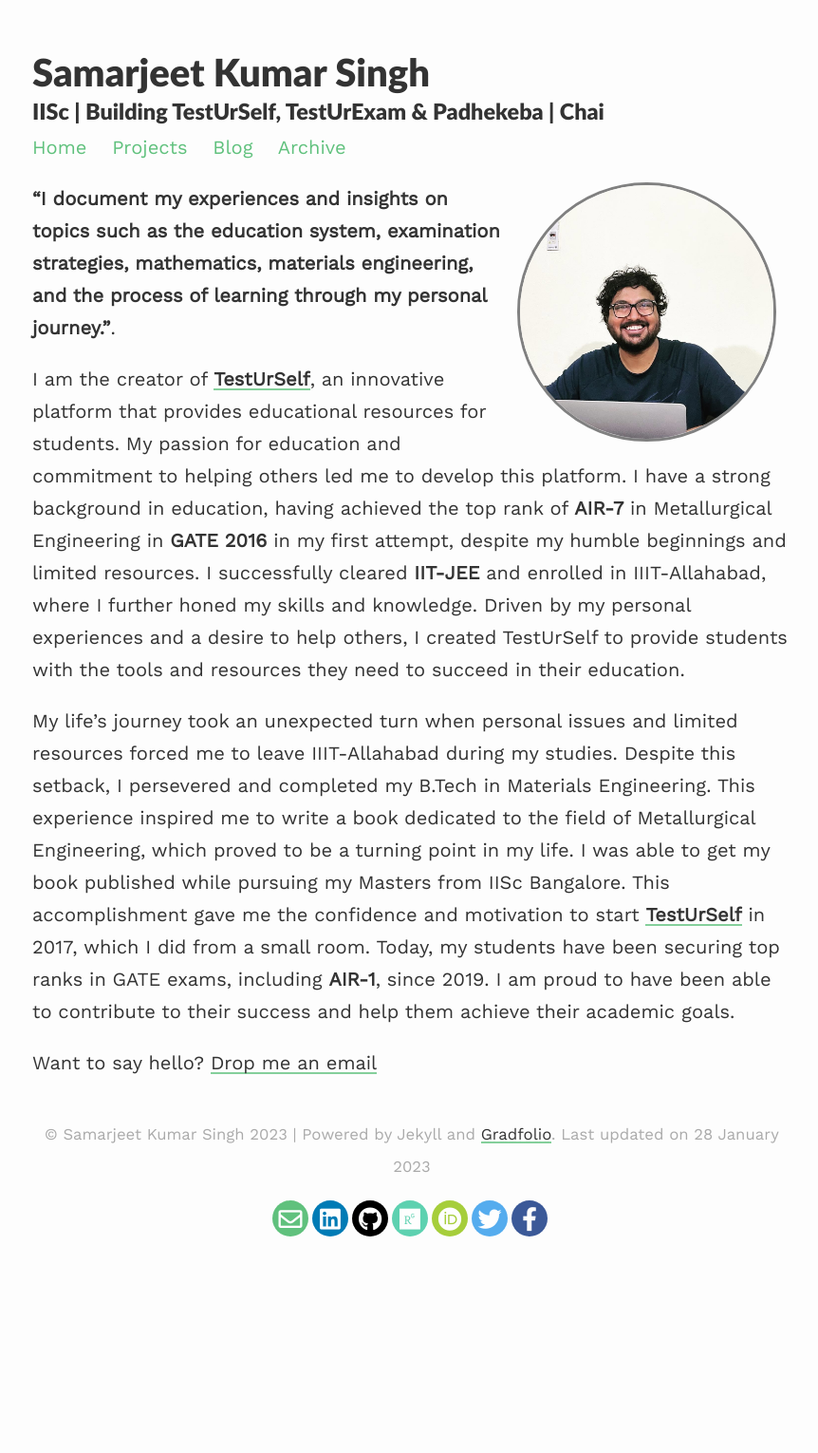
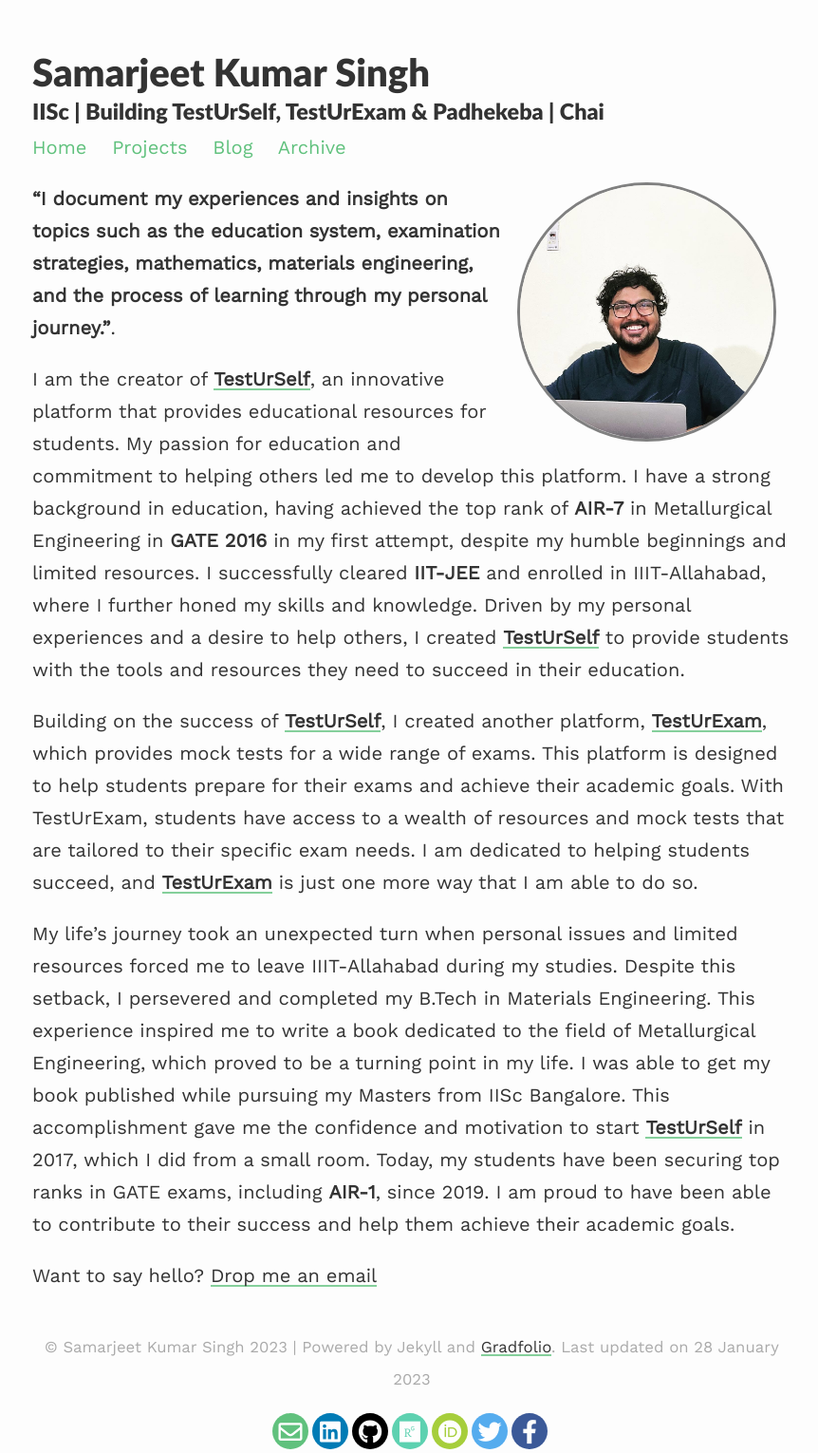
Before and after one commit to Samarjeetkumarsingh/website, a Jekyll site: the page built from index.md, in a window 1280 px wide. Shown: the whole page at 95% size, without its empty margins (206-1068 px from the left). Built offline with Jekyll 4.4.1, drawn with Linux system fonts in a browser that asks for light colours; nearby versions of some CDN libraries; before the commit the page ends 1306 px from its top, so only the background shows below that.

Commit message:
Update index.md

```diff
--- a/index.md
+++ b/index.md
@@ -9,7 +9,9 @@
 
 **"I document my experiences and insights on topics such as the education system, examination strategies, mathematics, materials engineering, and the process of learning through my personal journey."**.
 
-I am the creator of [**TestUrSelf**](https://www.testurself.in){:target="_blank"}, an innovative platform that provides educational resources for students. My passion for education and commitment to helping others led me to develop this platform. I have a strong background in education, having achieved the top rank of **AIR-7** in Metallurgical Engineering in **GATE 2016** in my first attempt, despite my humble beginnings and limited resources. I successfully cleared **IIT-JEE** and enrolled in IIIT-Allahabad, where I further honed my skills and knowledge. Driven by my personal experiences and a desire to help others, I created TestUrSelf to provide students with the tools and resources they need to succeed in their education.
+I am the creator of [**TestUrSelf**](https://www.testurself.in){:target="_blank"}, an innovative platform that provides educational resources for students. My passion for education and commitment to helping others led me to develop this platform. I have a strong background in education, having achieved the top rank of **AIR-7** in Metallurgical Engineering in **GATE 2016** in my first attempt, despite my humble beginnings and limited resources. I successfully cleared **IIT-JEE** and enrolled in IIIT-Allahabad, where I further honed my skills and knowledge. Driven by my personal experiences and a desire to help others, I created [**TestUrSelf**](https://www.testurself.in){:target="_blank"} to provide students with the tools and resources they need to succeed in their education.
+
+Building on the success of [**TestUrSelf**](https://www.testurself.in){:target="_blank"}, I created another platform, [**TestUrExam**](https://www.testurexam.in){:target="_blank"}, which provides mock tests for a wide range of exams. This platform is designed to help students prepare for their exams and achieve their academic goals. With TestUrExam, students have access to a wealth of resources and mock tests that are tailored to their specific exam needs. I am dedicated to helping students succeed, and [**TestUrExam**](https://www.testurexam.in){:target="_blank"} is just one more way that I am able to do so.
 
 
 My life's journey took an unexpected turn when personal issues and limited resources forced me to leave IIIT-Allahabad during my studies. Despite this setback, I persevered and completed my B.Tech in Materials Engineering. This experience inspired me to write a book dedicated to the field of Metallurgical Engineering, which proved to be a turning point in my life. I was able to get my book published while pursuing my Masters from IISc Bangalore. This accomplishment gave me the confidence and motivation to start [**TestUrSelf**](https://www.testurself.in){:target="_blank"} in 2017, which I did from a small room. Today, my students have been securing top ranks in GATE exams, including **AIR-1**, since 2019. I am proud to have been able to contribute to their success and help them achieve their academic goals.
```
